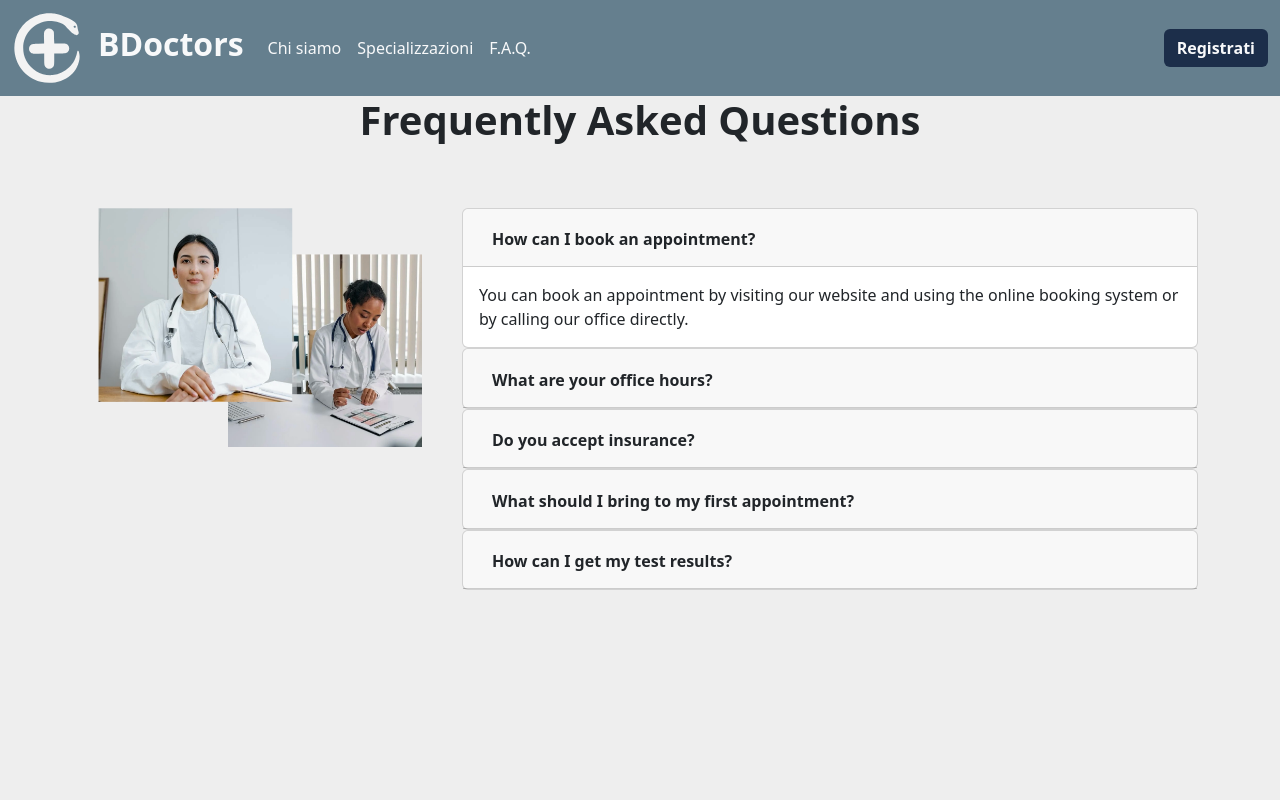
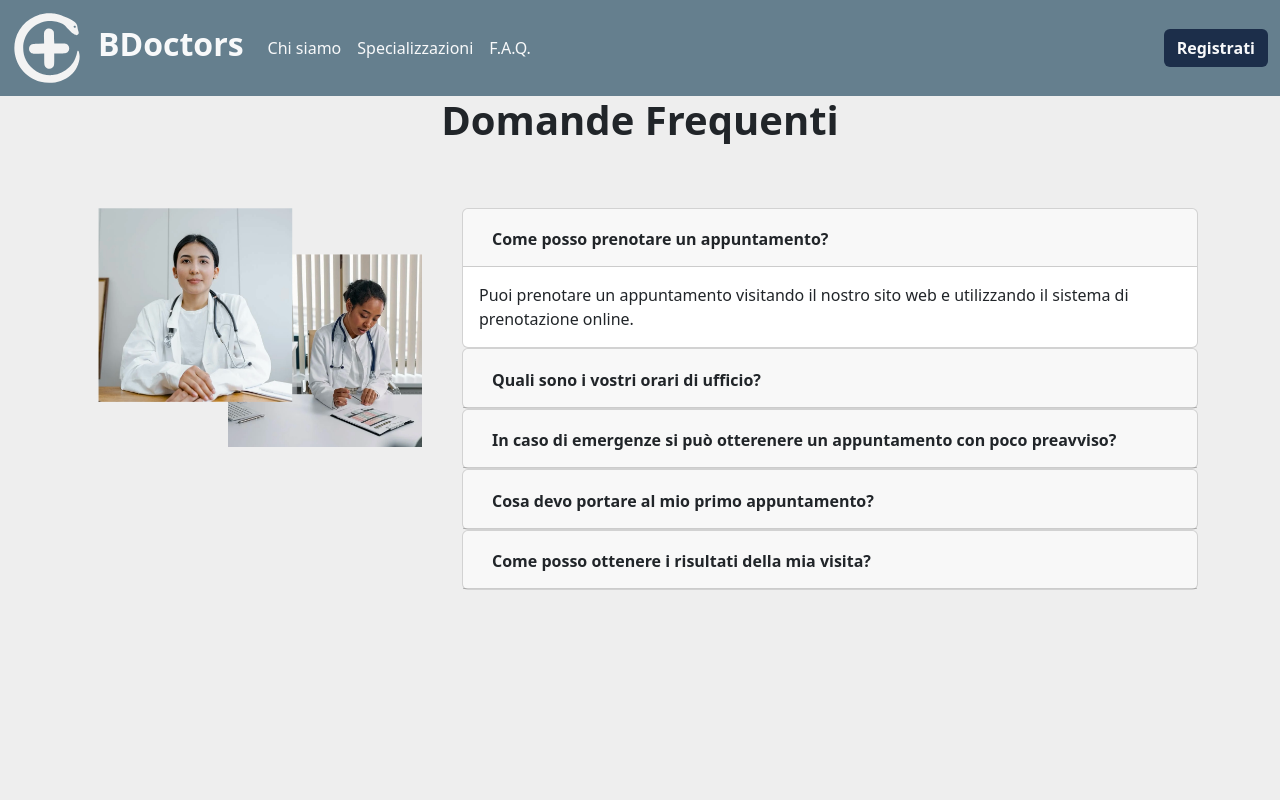
Before and after one commit to DanielaEsposito/doctors-frontend, a React (Vite) app: page /faq in a window 1280 px wide. Shown: the top 800 px of the page. Built offline with nearby package versions, Linux system fonts and the light colour scheme.

Commit message:
frasi tradotte

```diff
--- a/src/pages/FaqPage.jsx
+++ b/src/pages/FaqPage.jsx
@@ -2,7 +2,7 @@ export default function FaqPage() {
   return (
     <div className="container">
       <div className="faq-page">
-        <h1 className="text-center fw-bold mb-5">Frequently Asked Questions</h1>
+        <h1 className="text-center fw-bold mb-5">Domande Frequenti</h1>
         <div className="row">
           <div className="col-12 col-md-4">
             <div className="img-container m-3">
@@ -22,7 +22,7 @@ export default function FaqPage() {
                       aria-expanded="true"
                       aria-controls="collapseOne"
                     >
-                      How can I book an appointment?
+                      Come posso prenotare un appuntamento?
                     </button>
                   </h2>
                 </div>
@@ -32,9 +32,8 @@ export default function FaqPage() {
                   aria-labelledby="headingOne"
                 >
                   <div className="card-body">
-                    You can book an appointment by visiting our website and
-                    using the online booking system or by calling our office
-                    directly.
+                    Puoi prenotare un appuntamento visitando il nostro sito web
+                    e utilizzando il sistema di prenotazione online.
                   </div>
                 </div>
               </div>
@@ -49,7 +48,7 @@ export default function FaqPage() {
                       aria-expanded="false"
                       aria-controls="collapseTwo"
                     >
-                      What are your office hours?
+                      Quali sono i vostri orari di ufficio?
                     </button>
                   </h2>
                 </div>
@@ -59,8 +58,9 @@ export default function FaqPage() {
                   aria-labelledby="headingTwo"
                 >
                   <div className="card-body">
-                    Our office hours are Monday to Friday, 9 AM to 5 PM. We are
-                    closed on weekends and public holidays.
+                    I nostri orari d'ufficio sono dal lunedì al venerdì, dalle
+                    9:00 alle 17:00. Noi siamo chiuso nei fine settimana e nei
+                    giorni festivi.
                   </div>
                 </div>
               </div>
@@ -75,7 +75,8 @@ export default function FaqPage() {
                       aria-expanded="false"
                       aria-controls="collapseThree"
                     >
-                      Do you accept insurance?
+                      In caso di emergenze si può otterenere un appuntamento con
+                      poco preavviso?
                     </button>
                   </h2>
                 </div>
@@ -85,9 +86,10 @@ export default function FaqPage() {
                   aria-labelledby="headingThree"
                 >
                   <div className="card-body">
-                    Yes, we accept most major insurance plans. Please contact
-                    our office for more details about your specific insurance
-                    provider.
+                    In caso di emergenza, faremo del nostro meglio per offrirti
+                    un appuntamento il prima possibile. Ti consigliamo di
+                    contattare telefonicamente il tuo medico per discutere la
+                    tua situazione e trovare una soluzione rapida.
                   </div>
                 </div>
               </div>
@@ -102,7 +104,7 @@ export default function FaqPage() {
                       aria-expanded="false"
                       aria-controls="collapseFour"
                     >
-                      What should I bring to my first appointment?
+                      Cosa devo portare al mio primo appuntamento?
                     </button>
                   </h2>
                 </div>
@@ -112,8 +114,8 @@ export default function FaqPage() {
                   aria-labelledby="headingFour"
                 >
                   <div className="card-body">
-                    Please bring your insurance card, a valid ID, and any
-                    relevant medical records.
+                    Si prega di portare con sé la tessera sanitaria, un
+                    documento d'identità valido.
                   </div>
                 </div>
               </div>
@@ -128,7 +130,7 @@ export default function FaqPage() {
                       aria-expanded="false"
                       aria-controls="collapseFive"
                     >
-                      How can I get my test results?
+                      Come posso ottenere i risultati della mia visita?{" "}
                     </button>
                   </h2>
                 </div>
@@ -138,9 +140,9 @@ export default function FaqPage() {
                   aria-labelledby="headingFive"
                 >
                   <div className="card-body">
-                    Test results are typically available within a few days. You
-                    can access them through our patient portal or by contacting
-                    our office.
+                    I risultati dei test e delle visite sono generalmente
+                    disponibili entro pochi giorni.Il vostro medico si
+                    preoccuperà di mandarvi tramite e-mail tutto il materiale .
                   </div>
                 </div>
               </div>
```
